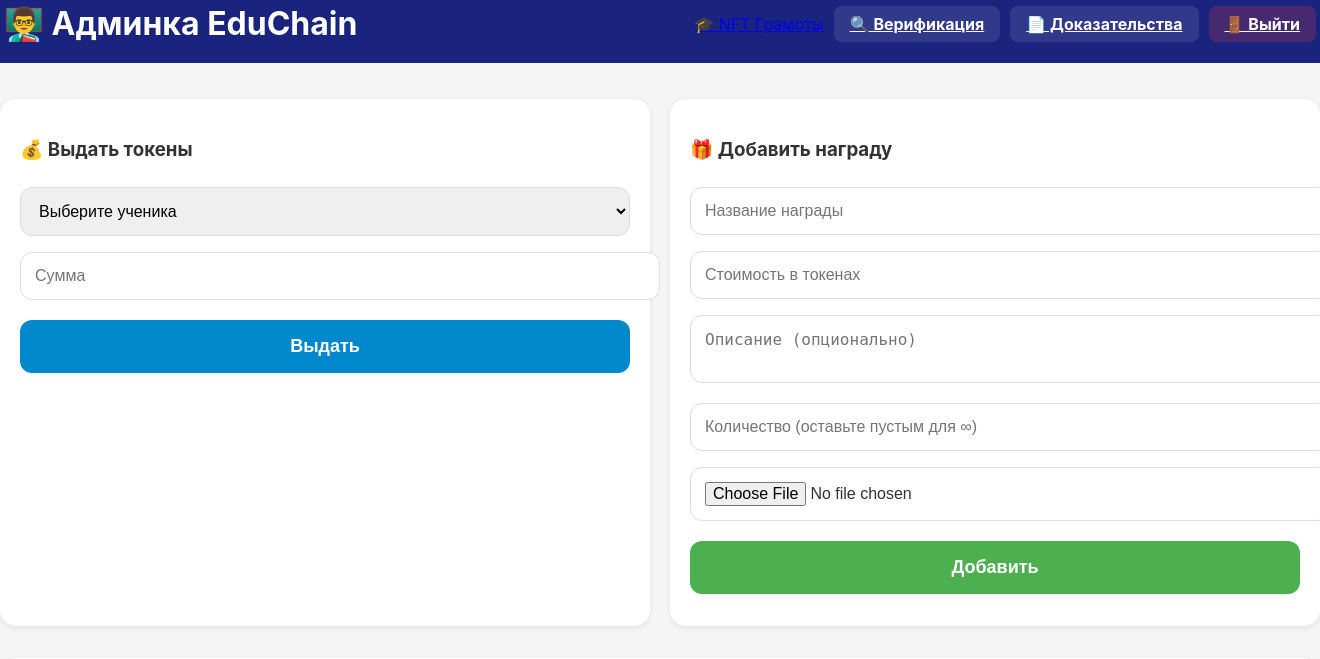
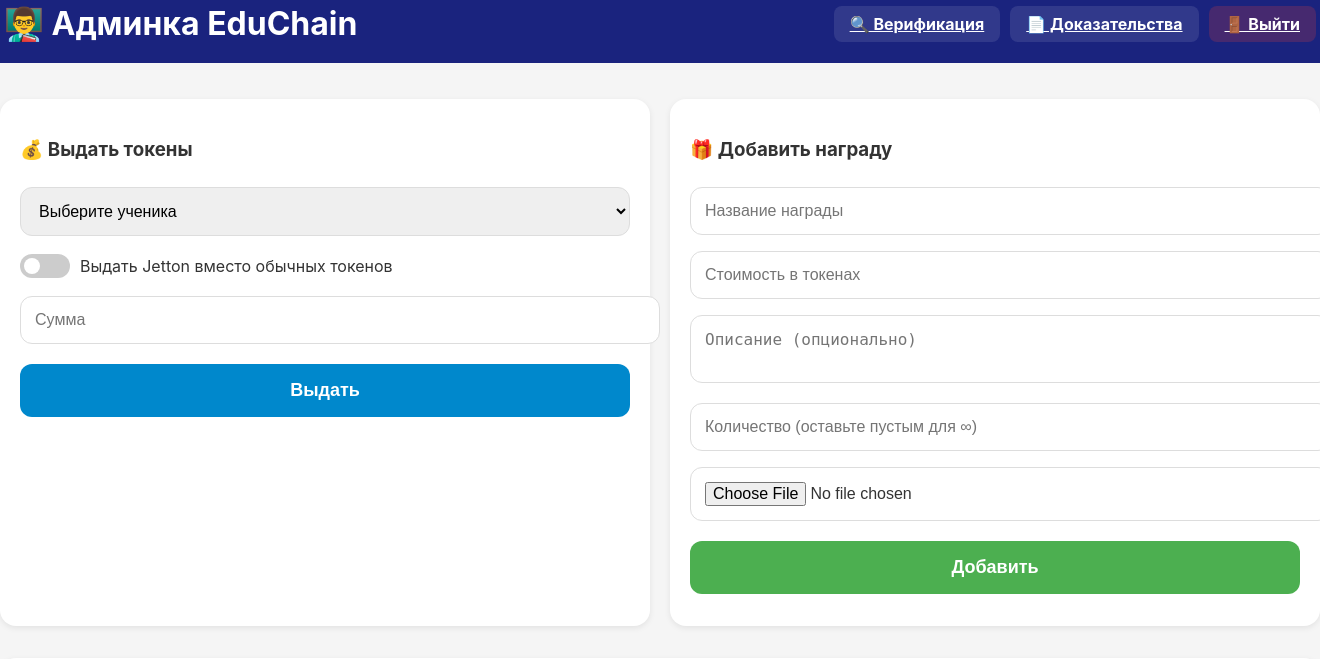
Before and after one commit to Livenocheck/EduChain_flask, a Flask app: template templates/admin.html in a window 1320 px wide; the page is wider, and only the part inside the window is pictured. Shown: the top 659 px of that part. Run offline with Flask 3, Linux system fonts and the light colour scheme; the template is opened without the code that fills it, so the values that code supplies are empty.

Commit message:
Пытаемся исправить выдачу jetton

```diff
--- a/templates/admin.html
+++ b/templates/admin.html
@@ -44,12 +44,56 @@
   .status-pending { background: #ff9800; color: white; }
   .status-approved { background: var(--success); color: white; }
   .status-rejected { background: var(--danger); color: white; }
+  .switch-container {
+    display: flex;
+    align-items: center;
+    gap: 10px;
+    margin: 10px 0;
+  }
+  .switch {
+    position: relative;
+    display: inline-block;
+    width: 50px;
+    height: 24px;
+  }
+  .switch input {
+    opacity: 0;
+    width: 0;
+    height: 0;
+  }
+  .slider {
+    position: absolute;
+    cursor: pointer;
+    top: 0;
+    left: 0;
+    right: 0;
+    bottom: 0;
+    background-color: #ccc;
+    transition: .4s;
+    border-radius: 24px;
+  }
+  .slider:before {
+    position: absolute;
+    content: "";
+    height: 16px;
+    width: 16px;
+    left: 4px;
+    bottom: 4px;
+    background-color: white;
+    transition: .4s;
+    border-radius: 50%;
+  }
+  input:checked + .slider {
+    background-color: #2196F3;
+  }
+  input:checked + .slider:before {
+    transform: translateX(26px);
+  }
 </style>
 
 <div class="admin-header">
   <h1>👨‍🏫 Админка EduChain</h1>
   <div style="display: flex; gap: 10px; align-items: center;">
-    <a href="/admin/nft_certificates" class="menu-item">🎓 NFT Грамоты</a>
     <a href="/admin/verification" class="proofs-link">🔍 Верификация</a>
     <a href="/admin/proofs" class="proofs-link">📄 Доказательства</a>
     <a href="/admin/logout" class="proofs-link" style="background: rgba(244,67,54,0.2);">🚪 Выйти</a>
@@ -64,10 +108,20 @@
         <select name="user_id" required>
           <option value="">Выберите ученика</option>
           {% for student in students %}
-          <option value="{{ student.id }}">{{ student.last_name }} {{ student.first_name }} {{ student.grade }}</option>
+          <option value="{{ student.id }}">{{ student.last_name }} {{ student.first_name }} ({{ student.grade }})</option>
           {% endfor %}
         </select>
-        <input type="number" name="amount" min="1" placeholder="Сумма" required>
+
+        <!-- Переключатель Jetton -->
+        <div class="switch-container">
+          <label class="switch">
+            <input type="checkbox" name="use_jetton" id="useJetton">
+            <span class="slider"></span>
+          </label>
+          <span>Выдать Jetton вместо обычных токенов</span>
+        </div>
+
+        <input type="number" name="amount" min="0.01" step="0.01" placeholder="Сумма" required>
         <button type="submit" class="btn btn-primary">Выдать</button>
       </form>
     </div>
@@ -129,4 +183,20 @@
     {% endif %}
   </div>
 </div>
+
+<script>
+  // Обновляем плейсхолдер при переключении
+  document.getElementById('useJetton').addEventListener('change', function() {
+    const amountInput = document.querySelector('input[name="amount"]');
+    if (this.checked) {
+      amountInput.min = "0.01";
+      amountInput.step = "0.01";
+      amountInput.placeholder = "Сумма в Jetton (например: 10.5)";
+    } else {
+      amountInput.min = "1";
+      amountInput.step = "1";
+      amountInput.placeholder = "Сумма в обычных токенах";
+    }
+  });
+</script>
 {% endblock %}
```
Also changed, not shown: blueprints/admin.py (+28 -10 lines), templates/wallet.html (+64 -47 lines).
